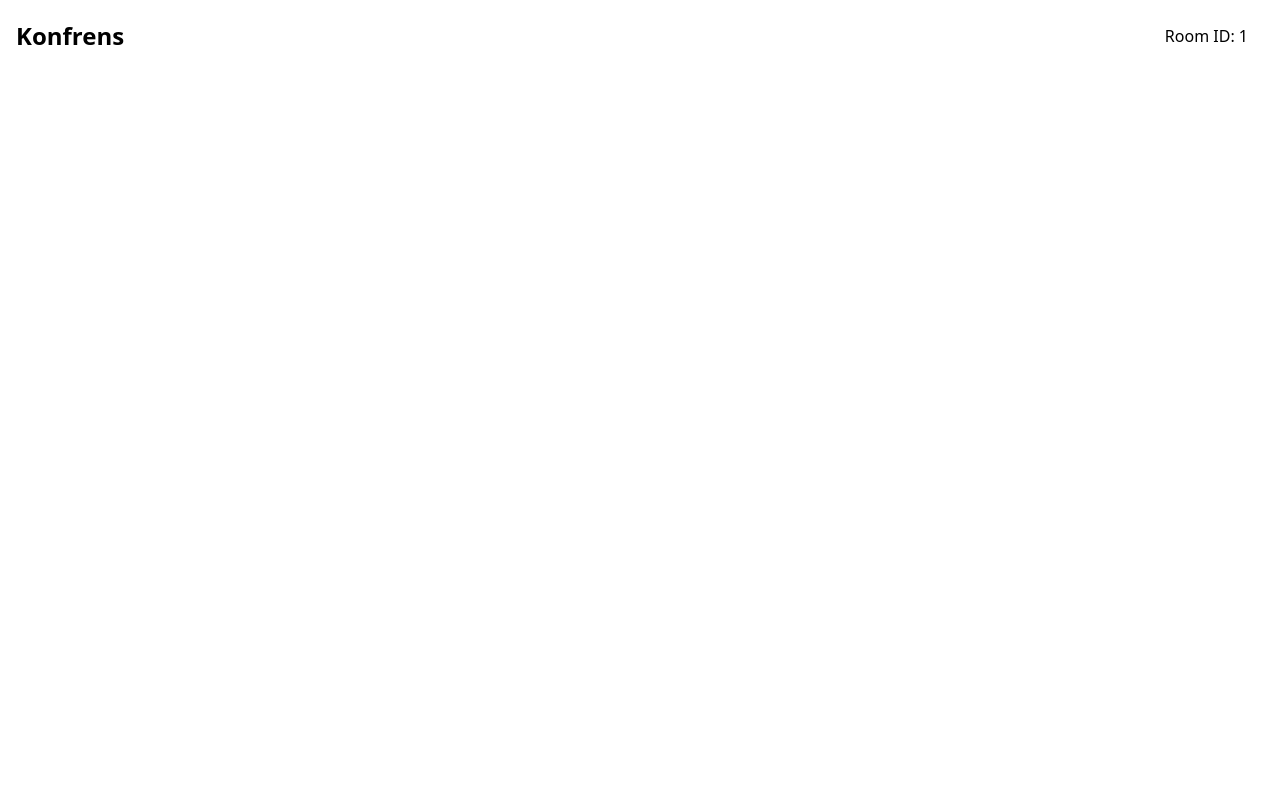
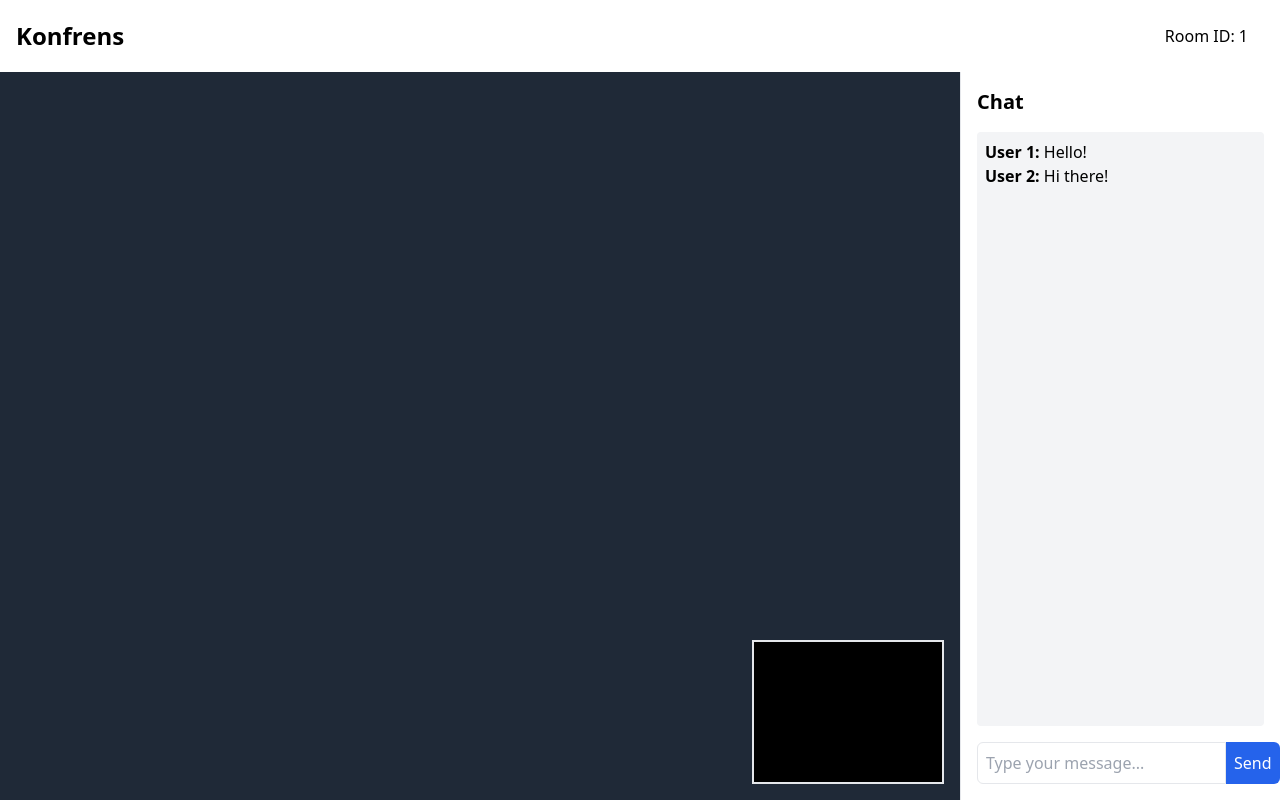
Before and after one commit to bitorsic/konfrens, a React (Vite) app in the folder client/: page /conference/1 in a window 1280 px wide. Built offline with nearby package versions, Linux system fonts and the light colour scheme.

Commit message:
conference page skeleton done

```diff
--- a/client/src/pages/Conference.tsx
+++ b/client/src/pages/Conference.tsx
@@ -1,13 +1,78 @@
 import { useParams } from "react-router-dom"
 import Navbar from "../components/Navbar"
+import { useEffect, useRef } from "react";
 
 const Conference = () => {
 	const { roomID } = useParams<{ roomID: string }>()
+	const localVideoRef = useRef<HTMLVideoElement>(null);
+	const remoteVideoRef = useRef<HTMLVideoElement>(null);
+
+	useEffect(() => {
+		// // Get the local media stream (camera and microphone)
+		// navigator.mediaDevices.getUserMedia({ video: true, audio: true })
+		// 	.then(stream => {
+		// 		if (localVideoRef.current) {
+		// 			localVideoRef.current.srcObject = stream;
+		// 		}
+		// 	})
+		// 	.catch(err => {
+		// 		console.error('Error accessing media devices.', err);
+		// 	});
+
+		// TODO: Add WebRTC or WebSocket logic to display the remote stream in remoteVideoRef
+	}, []);
 
 	return (
-		<>
+		<div className="flex flex-col h-screen">
 			<Navbar roomID={roomID} />
-		</>
+			<div className="flex flex-1">
+				{/* Main video section */}
+				<div className="flex-1 bg-gray-800 flex flex-col justify-center items-center relative">
+					{/* Remote video */}
+					<video
+						ref={remoteVideoRef}
+						className="w-full h-full object-cover"
+						autoPlay
+						playsInline
+						muted
+					></video>
+
+					{/* Local video in a smaller block */}
+					<video
+						ref={localVideoRef}
+						className="absolute bottom-4 right-4 w-48 h-36 bg-black border-2 border-gray-200"
+						autoPlay
+						playsInline
+						muted
+					></video>
+				</div>
+
+				{/* Chat Section */}
+				<div className="w-1/4 bg-white p-4 border-l border-gray-200">
+					<div className="flex flex-col h-full">
+						<h2 className="text-xl font-semibold mb-4">Chat</h2>
+						<div className="flex-grow overflow-y-auto p-2 bg-gray-100 rounded mb-4">
+							{/* Chat messages would go here */}
+							<div className="message">
+								<span className="font-semibold">User 1:</span> Hello!
+							</div>
+							<div className="message">
+								<span className="font-semibold">User 2:</span> Hi there!
+							</div>
+						</div>
+
+						<div className="flex">
+							<input
+								type="text"
+								placeholder="Type your message..."
+								className="flex-grow p-2 border rounded-l-md focus:outline-none"
+							/>
+							<button className="p-2 bg-blue-600 text-white rounded-r-md">Send</button>
+						</div>
+					</div>
+				</div>
+			</div>
+		</div>
 	)
 }
 
--- a/client/src/pages/Landing.tsx
+++ b/client/src/pages/Landing.tsx
@@ -1,3 +1,4 @@
+import axios from "axios";
 import { useState } from "react";
 import { useNavigate } from "react-router-dom";
 
@@ -7,7 +8,15 @@ const Landing: React.FC = () => {
 	const navigate = useNavigate()
 
 	const createRoom = async () => {
-		console.log("Create Room");
+		try {
+			const url = import.meta.env.VITE_API_URL + "/rooms"
+			const response = await axios.post<{ room_id: string }>(url)
+
+			navigate(`/conference/${response.data.room_id}`)
+		} catch (err) {
+			alert(err)
+		}
+
 		setName("");
 	}
 
```
Also changed, not shown: 2 other files (tests, documents, lock files or other folders).
